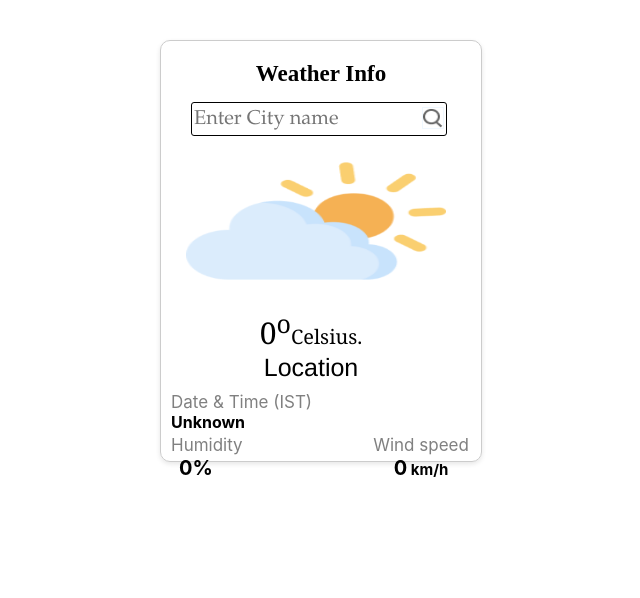
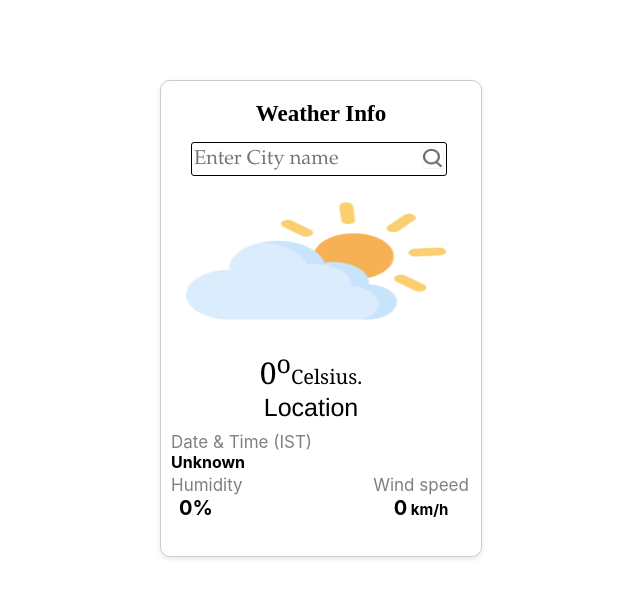
Before and after one commit to ASISH5E5/Weather_Forecast, a React (Create React App) app: page / in a window 1280 px wide. Shown: the top 598 px of the page, without its empty margins (319-959 px from the left). Built offline with nearby package versions, Linux system fonts and the light colour scheme.

Commit message:
Update weather.css

```diff
--- a/src/weather.css
+++ b/src/weather.css
@@ -1,11 +1,11 @@
 .main {
     width: 95%;
     max-width: 300px;
-    min-height: 350px;
-    height: 400px;
+    min-height: 450px;
+    height: auto;
     margin: 100px auto; /* Adjust the top margin as needed */
     padding: 10px;
-    margin-top:40px;
+    margin-top:80px;
     border: 1px solid #ccc;
     border-radius: 10px;
     box-shadow: 0 2px 5px rgba(0, 0, 0, 0.1);
```
